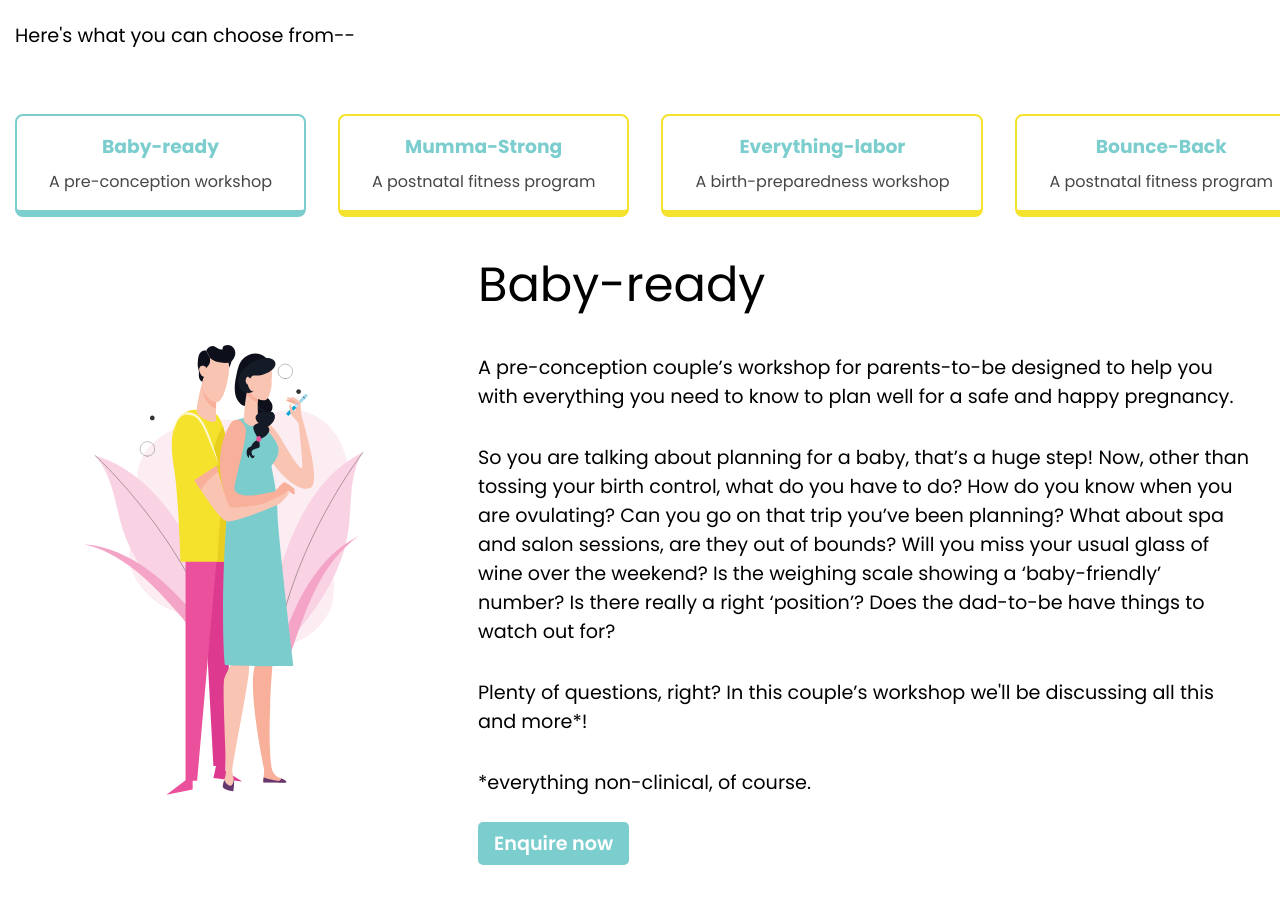
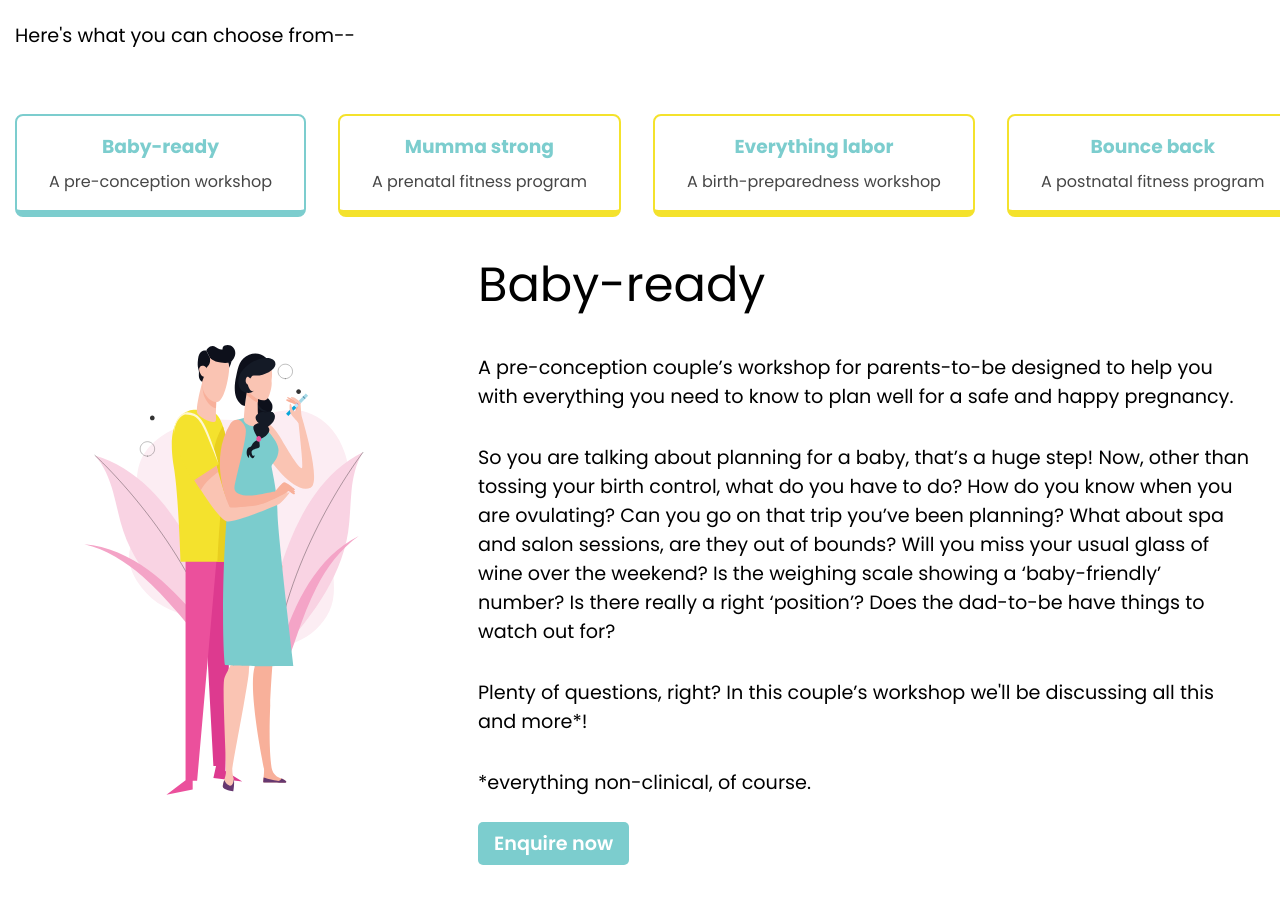
Before and after one commit to 2G-Developers/bumup, a React (Create React App) app: page /program in a window 1280 px wide. Shown: the part 820-1724 px from the top of the page. Built offline with nearby package versions, Linux system fonts and the light colour scheme.

Commit message:
new changes done

```diff
--- a/public/index.html
+++ b/public/index.html
@@ -4,7 +4,7 @@
     <meta charset="utf-8" />
     <link rel="icon" href="%PUBLIC_URL%/favicon.ico" />
     <meta name="viewport" content="width=device-width, initial-scale=1" />
-    <meta name="theme-color" content="#000000" />
+    <meta name="theme-color" content="#f4e22c" />
     <meta
       name="description"
       content="Bumpup"
--- a/src/components/About/About.jsx
+++ b/src/components/About/About.jsx
@@ -40,7 +40,7 @@ function About(){
 
                     <div className="about__text">
                         <p>
-                            At Bump Up, we understand just how important it is to focus on your well-being while navigating the changes in your body and environment. We are here to help put all those myths and doubts--valid or crazy ones--to rest.
+                            At Bump up, we understand just how important it is to focus on your well-being while navigating the changes in your body and environment. We are here to help put all those myths and doubts--valid or crazy ones--to rest.
                         </p>
                     </div>
 
--- a/src/components/Navbar/NavbarMobile.jsx
+++ b/src/components/Navbar/NavbarMobile.jsx
@@ -40,10 +40,10 @@ const NavbarMobile = ({isSecondary}) => {
 
             <div className={`${collapse ? 'navbar-mobile__collapse navbar-mobile__collapse--show': 'navbar-mobile__collapse'}`}>
                 <ul className="navbar-mobile__item">
-                    <li className={`${myUrl.endsWith("/")? 'navbar-mobile__list navbar-mobile__list--active': 'navbar-mobile__list'}`}><Link to="/" className="navbar-mobile__link">Home</Link></li>
-                    <li className={`${myUrl.includes("program")? 'navbar-mobile__list navbar-mobile__list--active': 'navbar-mobile__list'}`}><Link to="/program" className="navbar-mobile__link">What do we offer?</Link></li>
-                    <li className={`${myUrl.includes("whybumpup")? 'navbar-mobile__list navbar-mobile__list--active': 'navbar-mobile__list'}`}><Link to="/whybumpup" className="navbar-mobile__link">Why Bump up?</Link></li>
-                    <li className={`${myUrl.includes("contact")? 'navbar-mobile__list navbar-mobile__list--active': 'navbar-mobile__list'}`}><Link to="/contact" className="navbar-mobile__link">Get in touch</Link></li>
+                    <li className={`${myUrl.endsWith("/")? 'navbar-mobile__list navbar-mobile__list--active': 'navbar-mobile__list'}`}><a href="/" className="navbar-mobile__link">Home</a></li>
+                    <li className={`${myUrl.includes("program")? 'navbar-mobile__list navbar-mobile__list--active': 'navbar-mobile__list'}`}><a href="/program" className="navbar-mobile__link">What do we offer?</a></li>
+                    <li className={`${myUrl.includes("whybumpup")? 'navbar-mobile__list navbar-mobile__list--active': 'navbar-mobile__list'}`}><a href="/whybumpup" className="navbar-mobile__link">Why Bump up?</a></li>
+                    <li className={`${myUrl.includes("contact")? 'navbar-mobile__list navbar-mobile__list--active': 'navbar-mobile__list'}`}><a href="/contact" className="navbar-mobile__link">Get in touch</a></li>
                 </ul>
             </div>
         </nav>
--- a/src/components/Offer/OfferSecondary.jsx
+++ b/src/components/Offer/OfferSecondary.jsx
@@ -14,7 +14,7 @@ const OfferSecondary = () => {
                         <h1>What do we offer?</h1>
                     </div>
 
-                    <div className="offer__container">
+                    {/* <div className="offer__container">
                         <div className="offer__text">
                             <p>At Bump up we have custom-fit programs designed for each phase of your pregnancy journey.</p>
                         </div>
@@ -27,7 +27,7 @@ const OfferSecondary = () => {
                         <div className="offer__text">
                             <p>Here's what you can choose from--</p>
                         </div>
-                    </div>
+                    </div> */}
 
                     <div className="offer__card">
                     <Link to="/program/babyready" style={{ textDecoration: 'none' }}>
@@ -48,21 +48,21 @@ const OfferSecondary = () => {
                     <Link to="/program/mummastrong" style={{ textDecoration: 'none' }}>
                         <div className="offer__card-body">
                         <div className="offer__card-subheading">
-                                <h2>Mumma-Strong</h2>
+                                <h2>Mumma strong</h2>
                             </div>
                             <div className="offer__card-image">
                                 <img src={MummaStrong} alt="" className="offer__svg"/>
                             </div>
 
                             <div className="offer__card-text">
-                                <p>A postnatal fitness program</p>
+                                <p>A prenatal fitness program</p>
                             </div>
                         </div>
                         </Link>
                         <Link to="/program/everythinglabor" style={{ textDecoration: 'none' }}>
                         <div className="offer__card-body">
                         <div className="offer__card-subheading">
-                                <h2>Everything-labor</h2>
+                                <h2>Everything labor</h2>
                             </div>
                             <div className="offer__card-image">
                                 <img src={EverythingLabor} alt="" className="offer__svg"/>
@@ -75,7 +75,7 @@ const OfferSecondary = () => {
                         <Link to="/program/bounceback" style={{ textDecoration: 'none' }}>
                         <div className="offer__card-body">
                         <div className="offer__card-subheading">
-                                <h2>Bounce-Back</h2>
+                                <h2>Bounce back</h2>
                             </div>
                             <div className="offer__card-image">
                                 <img src={BounceBack} alt="" className="offer__svg"/>
--- a/src/components/Offer/offer.jsx
+++ b/src/components/Offer/offer.jsx
@@ -134,15 +134,15 @@ function update_active(i)
                             </Link>
                             <Link to="/program/mummastrong" className={state.class2state} onClick={() =>update_active(2)}>
                                 <div className="offer-page__card-subheading">
-                                    <h3>Mumma-Strong</h3>
+                                    <h3>Mumma strong</h3>
                                 </div>
                                 <div className="offer-page__card-text">
-                                    <p>A postnatal fitness program</p>
+                                    <p>A prenatal fitness program</p>
                                 </div>
                             </Link>
                             <Link to="/program/everythinglabor" className={state.class3state} onClick={() =>update_active(3)}>
                                 <div className="offer-page__card-subheading">
-                                    <h3>Everything-labor</h3>
+                                    <h3>Everything labor</h3>
                                 </div>
                                 <div className="offer-page__card-text">
                                     <p>A birth-preparedness workshop</p>
@@ -150,7 +150,7 @@ function update_active(i)
                             </Link>
                             <Link to="/program/bounceback" className={state.class4state} onClick={() =>update_active(4)}>
                                 <div className="offer-page__card-subheading">
-                                    <h3>Bounce-Back</h3>
+                                    <h3>Bounce back</h3>
                                 </div>
                                 <div className="offer-page__card-text">
                                     <p>A postnatal fitness program</p>
@@ -209,10 +209,10 @@ function update_active(i)
                         </div>
                             <Link to="/program/mummastrong" className={state.class2state} onClick={() =>update_active(2)}>
                                 <div className="offer-page__card-subheading">
-                                    <h3>Mumma-Strong</h3>
+                                    <h3>Mumma strong</h3>
                                 </div>
                                 <div className="offer-page__card-text">
-                                    <p>A postnatal fitness program</p>
+                                    <p>A prenatal fitness program</p>
                                 </div>
                             </Link>
                         <div ref={mymumma}>
@@ -222,7 +222,7 @@ function update_active(i)
                         </div>
                             <Link to="/program/everythinglabor" className={state.class3state} onClick={() =>update_active(3)} >
                                 <div className="offer-page__card-subheading">
-                                    <h3>Everything-labor</h3>
+                                    <h3>Everything labor</h3>
                                 </div>
                                 <div className="offer-page__card-text">
                                     <p>A birth-preparedness workshop</p>
@@ -235,7 +235,7 @@ function update_active(i)
                         </div>
                             <Link to="/program/bounceback" className={state.class4state} onClick={() =>update_active(4)}>
                                 <div className="offer-page__card-subheading">
-                                    <h3>Bounce-Back</h3>
+                                    <h3>Bounce back</h3>
                                 </div>
                                 <div className="offer-page__card-text">
                                     <p>A postnatal fitness program</p>
--- a/src/static/css/components/Founder/_founder.scss
+++ b/src/static/css/components/Founder/_founder.scss
@@ -48,7 +48,7 @@
         margin-bottom: 1rem;
 
         &--signature {
-            margin-bottom: 0;
+            margin-bottom: 5px;
             font-size: 1.875rem;
             margin-top: 0;
             font-family: 'Hearth Stone', sans-serif;
--- a/src/static/css/components/Mantra/mantra.scss
+++ b/src/static/css/components/Mantra/mantra.scss
@@ -11,6 +11,7 @@
         font-family: 'Hearth Stone', sans-serif;
         font-size: 4.5rem;
         font-weight: 500;
+        padding: 1rem;
 
         @media (min-width: 768px) {
             font-size: 6.5625rem;
```
